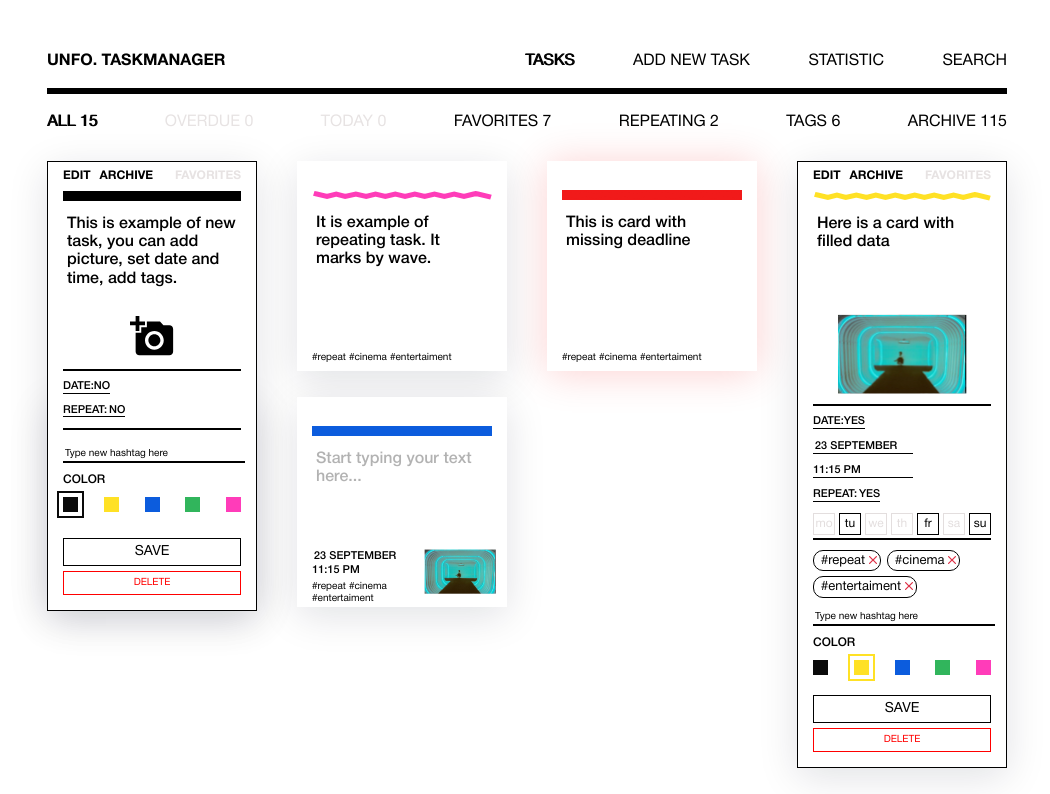
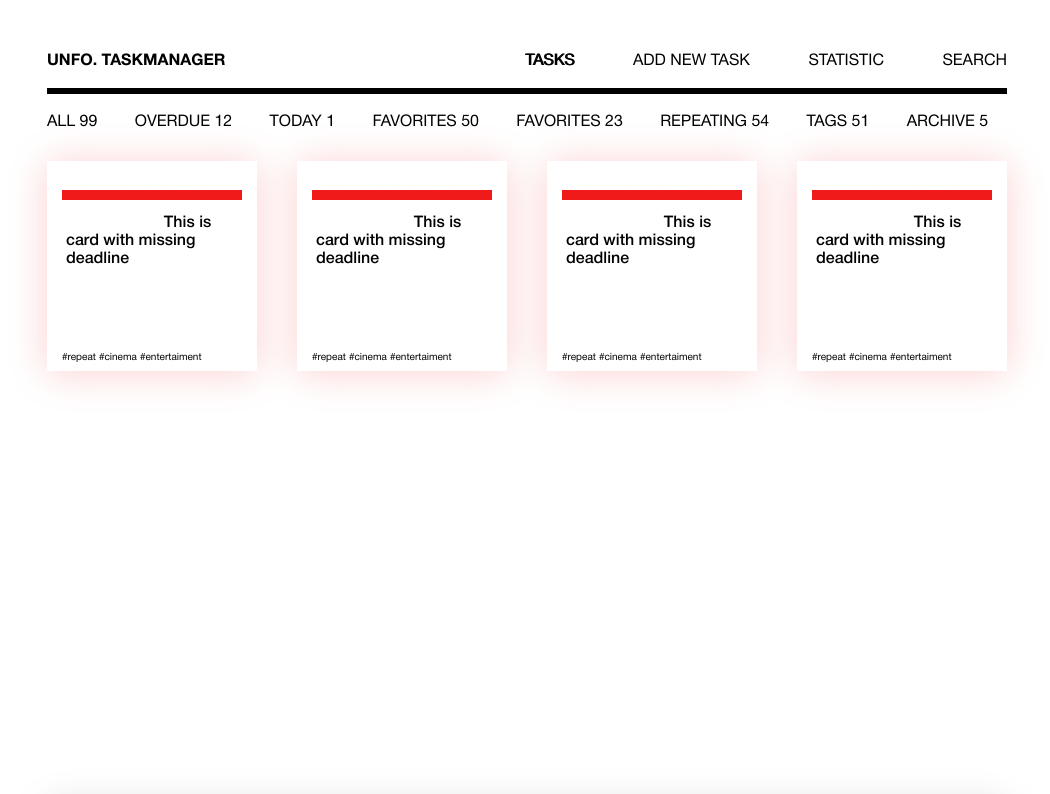
Before and after one commit to NadegdaMu/156354-taskmanager-8, a website: page public/index.html in a window 1280 px wide. Shown: the top 794 px of the page, without its empty margins (113-1163 px from the left). Drawn offline with Linux system fonts and the light colour scheme.

Commit message:
Реализация фильтров и карточек заданий

```diff
--- a/public/index.html
+++ b/public/index.html
@@ -85,7 +85,7 @@
       </section>
 
       <section class="main__filter filter container">
-        <input
+        <!--<input
           type="radio"
           id="filter__all"
           class="filter__input visually-hidden"
@@ -150,7 +150,7 @@
         />
         <label for="filter__archive" class="filter__label"
           >ARCHIVE <span class="filter__archive-count">115</span></label
-        >
+        >-->
       </section>
 
       <section class="statistic container visually-hidden">
@@ -205,7 +205,7 @@
         </p>
 
         <div class="board__tasks">
-          <article class="card card--edit card--black">
+          <!--<article class="card card--edit card--black">
             <form class="card__form" method="get">
               <div class="card__inner">
                 <div class="card__control">
@@ -236,7 +236,7 @@
                       placeholder="Start typing your text here..."
                       name="text"
                     >
-This is example of new task, you can add picture, set date and time, add tags.</textarea
+                      This is example of new task, you can add picture, set date and time, add tags.</textarea
                     >
                   </label>
                 </div>
@@ -484,7 +484,7 @@ This is example of new task, you can add picture, set date and time, add tags.</
                       placeholder="Start typing your text here..."
                       name="text"
                     >
-It is example of repeating task. It marks by wave.</textarea
+                       It is example of repeating task. It marks by wave.</textarea
                     >
                   </label>
                 </div>
@@ -777,7 +777,7 @@ It is example of repeating task. It marks by wave.</textarea
                       placeholder="Start typing your text here..."
                       name="text"
                     >
-This is card with missing deadline</textarea
+                      This is card with missing deadline</textarea
                     >
                   </label>
                 </div>
@@ -1070,7 +1070,7 @@ This is card with missing deadline</textarea
                       placeholder="Start typing your text here..."
                       name="text"
                     >
-Here is a card with filled data</textarea
+                      Here is a card with filled data</textarea
                     >
                   </label>
                 </div>
@@ -1916,11 +1916,13 @@ Here is a card with filled data</textarea
                 </div>
               </div>
             </form>
-          </article>
+          </article>-->
         </div>
 
         <button class="load-more" type="button">load more</button>
       </section>
     </main>
+
+    <script src="js/main.js"></script>
   </body>
 </html>
--- /dev/null
+++ b/public/js/main.js
@@ -0,0 +1,363 @@
+'use strict';
+
+const filterElements = document.querySelector('.main__filter');
+const taskElemenets = document.querySelector('.board__tasks');
+const NEW_NUMBER = 4;
+
+//Функция отрисовки шаблона одного фильтра
+    const getFilterElement = function (caption, amount, isChecked = false) {
+      return `
+        <label
+          for="filter-${caption.toLowerCase()}"
+          class="filter__label"
+          >${caption}
+          <span class="filter__all-count">${amount}</span>
+          </label>
+        <input
+          type="radio"
+          id="filter-${caption.toLowerCase()}"
+          class="filter__input visually-hidden"
+          name="filter"
+          ${isChecked ? " checked" : ""}
+        /><br />
+      `;
+    };
+
+// Функция генерирующая целое число в диапазоне, включая минимальное и максимальное.
+    const  getRandomInRange = (min, max) => {
+      return Math.floor(Math.random() * (max - min + 1)) + min;
+    };
+
+// Массив имен фильтров
+    const nameFilter = [`ALL`, `OVERDUE`, `TODAY`, `FAVORITES`, `FAVORITES`, `Repeating`, `Tags`, `ARCHIVE`];
+// Функция отрисовки фильтров
+    const renderFilterElements = () => {
+
+      filterElements.insertAdjacentHTML(`beforeend`, getFilterElement(nameFilter[0], getRandomInRange(1, 100), true));
+
+      for (let i = 1; i < nameFilter.length; i++) {
+        filterElements.insertAdjacentHTML(`beforeend`, getFilterElement(nameFilter[i], getRandomInRange(1, 100)));
+      }
+    };
+
+renderFilterElements();
+
+//Функция создания шаблона карточки задачи
+    const getTaskElment = function () {
+      return `
+        <article class="card card--yellow card--deadline">
+            <form class="card__form" method="get">
+              <div class="card__inner">
+                <div class="card__control">
+                  <button type="button" class="card__btn card__btn--edit">
+                    edit
+                  </button>
+                  <button type="button" class="card__btn card__btn--archive">
+                    archive
+                  </button>
+                  <button
+                    type="button"
+                    class="card__btn card__btn--favorites card__btn--disabled"
+                  >
+                    favorites
+                  </button>
+                </div>
+
+                <div class="card__color-bar">
+                  <svg class="card__color-bar-wave" width="100%" height="10">
+                    <use xlink:href="#wave"></use>
+                  </svg>
+                </div>
+
+                <div class="card__textarea-wrap">
+                  <label>
+                    <textarea
+                      class="card__text"
+                      placeholder="Start typing your text here..."
+                      name="text"
+                    >
+                      This is card with missing deadline</textarea
+                    >
+                  </label>
+                </div>
+
+                <div class="card__settings">
+                  <div class="card__details">
+                    <div class="card__dates">
+                      <button class="card__date-deadline-toggle" type="button">
+                        date: <span class="card__date-status">no</span>
+                      </button>
+
+                      <fieldset class="card__date-deadline" disabled>
+                        <label class="card__input-deadline-wrap">
+                          <input
+                            class="card__date"
+                            type="text"
+                            placeholder="23 September"
+                            name="date"
+                          />
+                        </label>
+                        <label class="card__input-deadline-wrap">
+                          <input
+                            class="card__time"
+                            type="text"
+                            placeholder="11:15 PM"
+                            name="time"
+                          />
+                        </label>
+                      </fieldset>
+
+                      <button class="card__repeat-toggle" type="button">
+                        repeat:<span class="card__repeat-status">no</span>
+                      </button>
+
+                      <fieldset class="card__repeat-days" disabled>
+                        <div class="card__repeat-days-inner">
+                          <input
+                            class="visually-hidden card__repeat-day-input"
+                            type="checkbox"
+                            id="repeat-mo-3"
+                            name="repeat"
+                            value="mo"
+                          />
+                          <label class="card__repeat-day" for="repeat-mo-3"
+                            >mo</label
+                          >
+                          <input
+                            class="visually-hidden card__repeat-day-input"
+                            type="checkbox"
+                            id="repeat-tu-3"
+                            name="repeat"
+                            value="tu"
+                            checked
+                          />
+                          <label class="card__repeat-day" for="repeat-tu-3"
+                            >tu</label
+                          >
+                          <input
+                            class="visually-hidden card__repeat-day-input"
+                            type="checkbox"
+                            id="repeat-we-3"
+                            name="repeat"
+                            value="we"
+                          />
+                          <label class="card__repeat-day" for="repeat-we-3"
+                            >we</label
+                          >
+                          <input
+                            class="visually-hidden card__repeat-day-input"
+                            type="checkbox"
+                            id="repeat-th-3"
+                            name="repeat"
+                            value="th"
+                          />
+                          <label class="card__repeat-day" for="repeat-th-3"
+                            >th</label
+                          >
+                          <input
+                            class="visually-hidden card__repeat-day-input"
+                            type="checkbox"
+                            id="repeat-fr-3"
+                            name="repeat"
+                            value="fr"
+                            checked
+                          />
+                          <label class="card__repeat-day" for="repeat-fr-3"
+                            >fr</label
+                          >
+                          <input
+                            class="visually-hidden card__repeat-day-input"
+                            type="checkbox"
+                            name="repeat"
+                            value="sa"
+                            id="repeat-sa-3"
+                          />
+                          <label class="card__repeat-day" for="repeat-sa-3"
+                            >sa</label
+                          >
+                          <input
+                            class="visually-hidden card__repeat-day-input"
+                            type="checkbox"
+                            id="repeat-su-3"
+                            name="repeat"
+                            value="su"
+                            checked
+                          />
+                          <label class="card__repeat-day" for="repeat-su-3"
+                            >su</label
+                          >
+                        </div>
+                      </fieldset>
+                    </div>
+
+                    <div class="card__hashtag">
+                      <div class="card__hashtag-list">
+                        <span class="card__hashtag-inner">
+                          <input
+                            type="hidden"
+                            name="hashtag"
+                            value="repeat"
+                            class="card__hashtag-hidden-input"
+                          />
+                          <button type="button" class="card__hashtag-name">
+                            #repeat
+                          </button>
+                          <button type="button" class="card__hashtag-delete">
+                            delete
+                          </button>
+                        </span>
+
+                        <span class="card__hashtag-inner">
+                          <input
+                            type="hidden"
+                            name="hashtag"
+                            value="repeat"
+                            class="card__hashtag-hidden-input"
+                          />
+                          <button type="button" class="card__hashtag-name">
+                            #cinema
+                          </button>
+                          <button type="button" class="card__hashtag-delete">
+                            delete
+                          </button>
+                        </span>
+
+                        <span class="card__hashtag-inner">
+                          <input
+                            type="hidden"
+                            name="hashtag"
+                            value="repeat"
+                            class="card__hashtag-hidden-input"
+                          />
+                          <button type="button" class="card__hashtag-name">
+                            #entertaiment
+                          </button>
+                          <button type="button" class="card__hashtag-delete">
+                            delete
+                          </button>
+                        </span>
+                      </div>
+
+                      <label>
+                        <input
+                          type="text"
+                          class="card__hashtag-input"
+                          name="hashtag-input"
+                          placeholder="Type new hashtag here"
+                        />
+                      </label>
+                    </div>
+                  </div>
+
+                  <label class="card__img-wrap card__img-wrap--empty">
+                    <input
+                      type="file"
+                      class="card__img-input visually-hidden"
+                      name="img"
+                    />
+                    <img
+                      src="img/add-photo.svg"
+                      alt="task picture"
+                      class="card__img"
+                    />
+                  </label>
+
+                  <div class="card__colors-inner">
+                    <h3 class="card__colors-title">Color</h3>
+                    <div class="card__colors-wrap">
+                      <input
+                        type="radio"
+                        id="color-black-3"
+                        class="card__color-input card__color-input--black visually-hidden"
+                        name="color"
+                        value="black"
+                      />
+                      <label
+                        for="color-black-3"
+                        class="card__color card__color--black"
+                        >black</label
+                      >
+                      <input
+                        type="radio"
+                        id="color-yellow-3"
+                        class="card__color-input card__color-input--yellow visually-hidden"
+                        name="color"
+                        value="yellow"
+                      />
+                      <label
+                        for="color-yellow-3"
+                        class="card__color card__color--yellow"
+                        >yellow</label
+                      >
+                      <input
+                        type="radio"
+                        id="color-blue-3"
+                        class="card__color-input card__color-input--blue visually-hidden"
+                        name="color"
+                        value="blue"
+                      />
+                      <label
+                        for="color-blue-3"
+                        class="card__color card__color--blue"
+                        >blue</label
+                      >
+                      <input
+                        type="radio"
+                        id="color-green-3"
+                        class="card__color-input card__color-input--green visually-hidden"
+                        name="color"
+                        value="green"
+                        checked
+                      />
+                      <label
+                        for="color-green-3"
+                        class="card__color card__color--green"
+                        >green</label
+                      >
+                      <input
+                        type="radio"
+                        id="color-pink-3"
+                        class="card__color-input card__color-input--pink visually-hidden"
+                        name="color"
+                        value="pink"
+                      />
+                      <label
+                        for="color-pink-3"
+                        class="card__color card__color--pink"
+                        >pink</label
+                      >
+                    </div>
+                  </div>
+                </div>
+
+                <div class="card__status-btns">
+                  <button class="card__save" type="submit">save</button>
+                  <button class="card__delete" type="button">delete</button>
+                </div>
+              </div>
+            </form>
+          </article>
+      `;
+    }
+
+//Функция отрисовки карточек товара
+    const renderTasksElement = (number) => {
+      for (let i = 0; i < number; i++) {
+        taskElemenets.insertAdjacentHTML(`beforeend`, getTaskElment());
+      }
+    };
+
+    renderTasksElement(NEW_NUMBER);
+
+
+//Переключение фильтров
+    const filterClickHandler = function (event) {
+      taskElemenets.innerHTML = "";
+      renderTasksElement(getRandomInRange(1, 5));
+    };
+
+const filterCollection = filterElements.querySelectorAll('.filter__label');
+
+filterCollection.forEach(function (el) {
+  el.addEventListener('click', filterClickHandler);
+});
```
